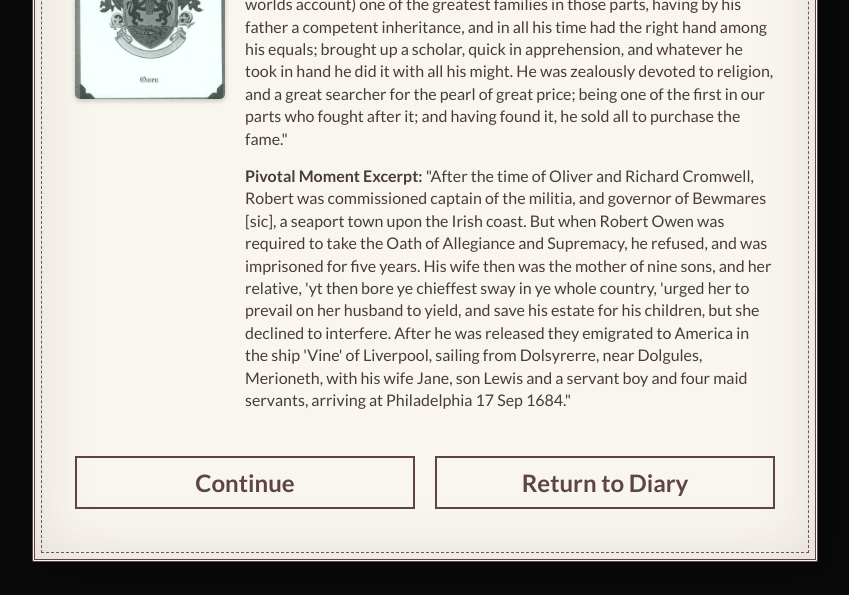
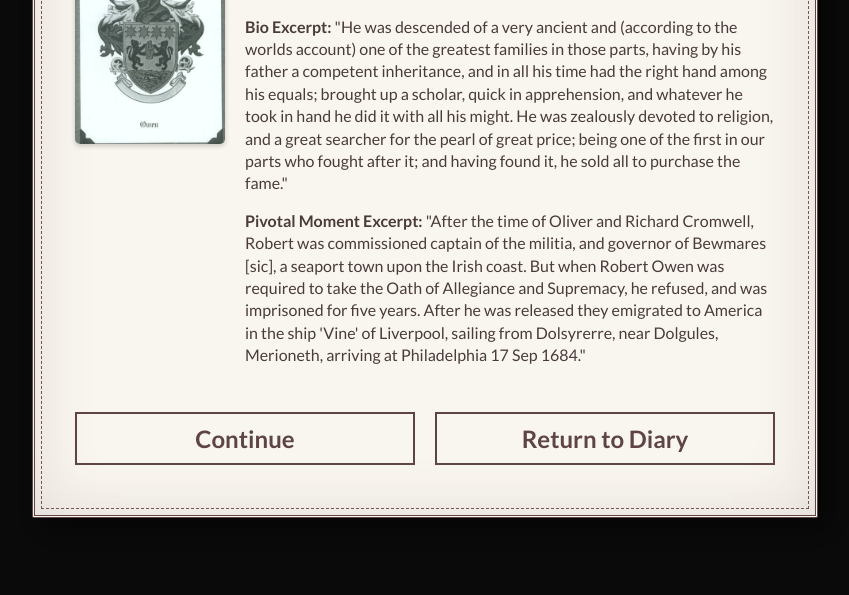
Before and after one commit to Shadow9579/Shadow9579.github.io, a plain HTML site: page robertowenstory.html in a window 1280 px wide. Shown: the part 205-800 px from the top of the page, without its empty margins (215-1064 px from the left). Drawn offline with Linux system fonts and the light colour scheme; a web font is replaced by a local one.

Commit message:
Refine pivotal moment excerpt in robertowenstory.html by removing redundant details for improved clarity and conciseness, enhancing the narrative flow.

```diff
--- a/robertowenstory.html
+++ b/robertowenstory.html
@@ -285,7 +285,7 @@
         <div class="modal-text">
           <h2>Robert Owen</h2>
           <p><b>Bio Excerpt:</b> "He was descended of a very ancient and (according to the worlds account) one of the greatest families in those parts, having by his father a competent inheritance, and in all his time had the right hand among his equals; brought up a scholar, quick in apprehension, and whatever he took in hand he did it with all his might. He was zealously devoted to religion, and a great searcher for the pearl of great price; being one of the first in our parts who fought after it; and having found it, he sold all to purchase the fame."<br></p>
-          <p><b>Pivotal Moment Excerpt:</b> "After the time of Oliver and Richard Cromwell, Robert was commissioned captain of the militia, and governor of Bewmares [sic], a seaport town upon the Irish coast.  But when Robert Owen was required to take the Oath of Allegiance and Supremacy, he refused, and was imprisoned for five years.  His wife then was the mother of nine sons, and her relative, 'yt then bore ye chieffest sway in ye whole country, 'urged her to prevail on her husband to yield, and save his estate for his children, but she declined to interfere.  After he was released they emigrated to America in the ship 'Vine' of Liverpool, sailing from Dolsyrerre, near Dolgules, Merioneth, with his wife Jane, son Lewis and a servant boy and four maid servants, arriving at Philadelphia 17 Sep 1684."</p>
+          <p><b>Pivotal Moment Excerpt:</b> "After the time of Oliver and Richard Cromwell, Robert was commissioned captain of the militia, and governor of Bewmares [sic], a seaport town upon the Irish coast.  But when Robert Owen was required to take the Oath of Allegiance and Supremacy, he refused, and was imprisoned for five years. After he was released they emigrated to America in the ship 'Vine' of Liverpool, sailing from Dolsyrerre, near Dolgules, Merioneth, arriving at Philadelphia 17 Sep 1684."</p>
         </div>
       </div>
       <div class="modal-buttons">
```
